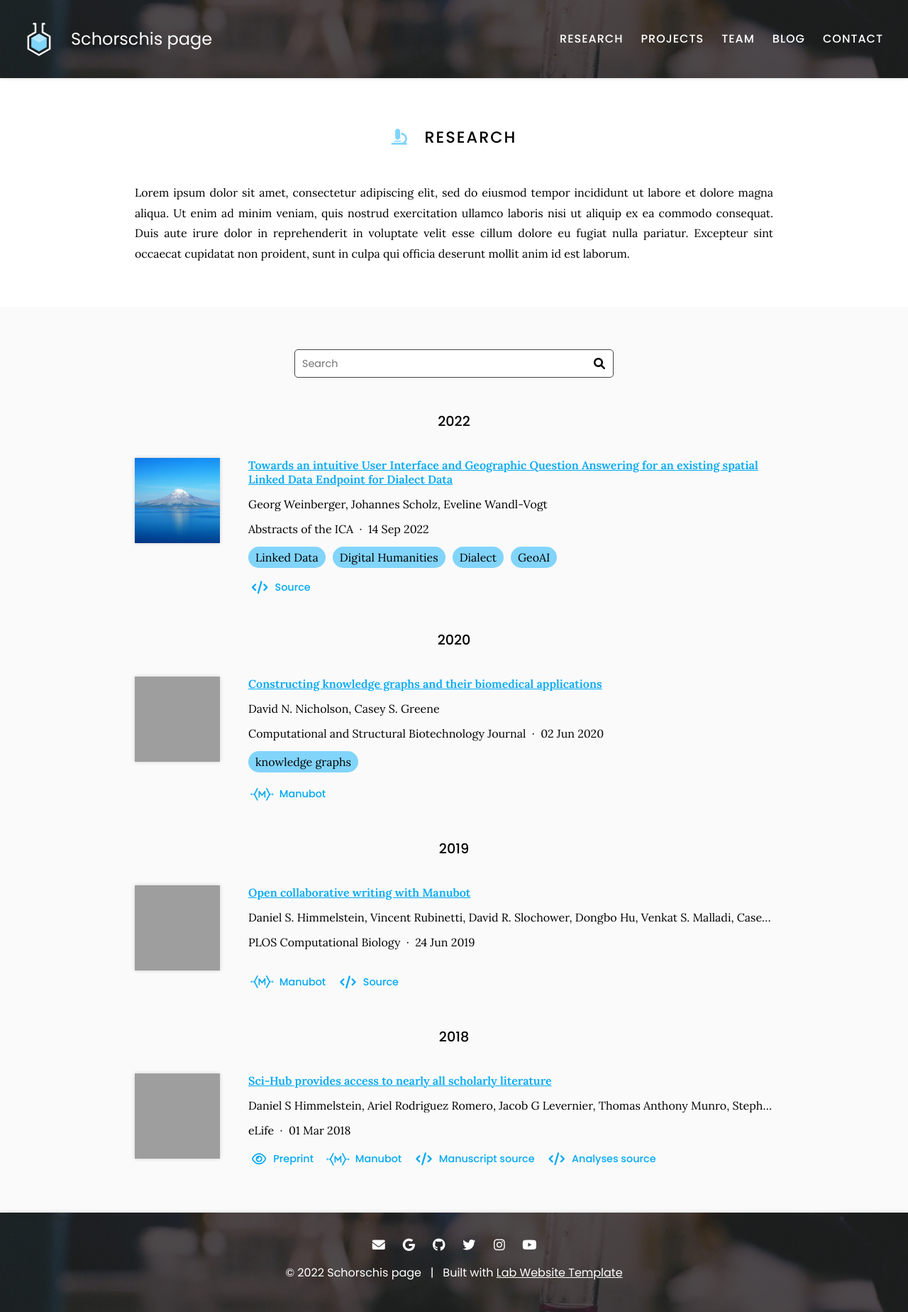
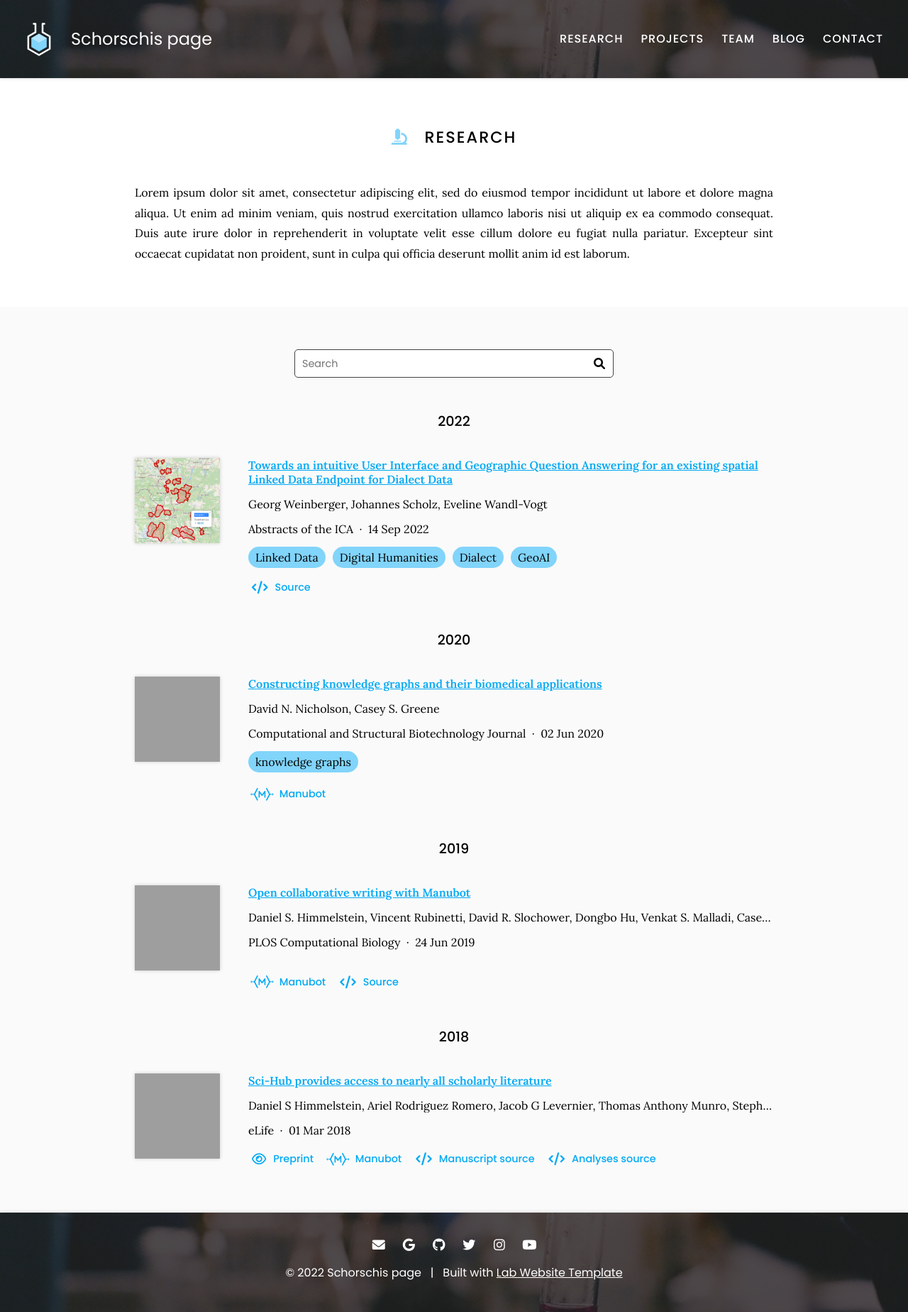
Before and after one commit to geowei1/geowei1.github.io, a Jekyll site: the page built from research/index.md, in a window 1280 px wide. Shown: the whole page at 71% size. Built offline with Jekyll 4.4.1, drawn with Linux system fonts in a browser that asks for light colours; grey boxes are pictures that could not be loaded.

Commit message:
Generate citations

```diff
--- a/_data/citations.yaml
+++ b/_data/citations.yaml
@@ -11,7 +11,7 @@
   publisher: Abstracts of the ICA
   date: '2022-09-14'
   link: https://doi.org/gq7kfr
-  image: images/photo.jpg
+  image: images/dialect_lemma.png
   tags:
   - Linked Data
   - Digital Humanities
@@ -21,7 +21,7 @@
   - type: source
     link: https://github.com/Geoinfo-TUGraz/UI4Dialect
     text: Source
-  _cache: 61d12dd31ca8356cfa2d43a677c03252a453d9826fae9d58f9d3b3602a8c8763
+  _cache: 3deb36cb6c84459e2e6499448d2b10e4de6732c70bada5c8be7346575195835a
 - id: doi:10.1016/j.csbj.2020.05.017
   title: Constructing knowledge graphs and their biomedical applications
   authors:
```
